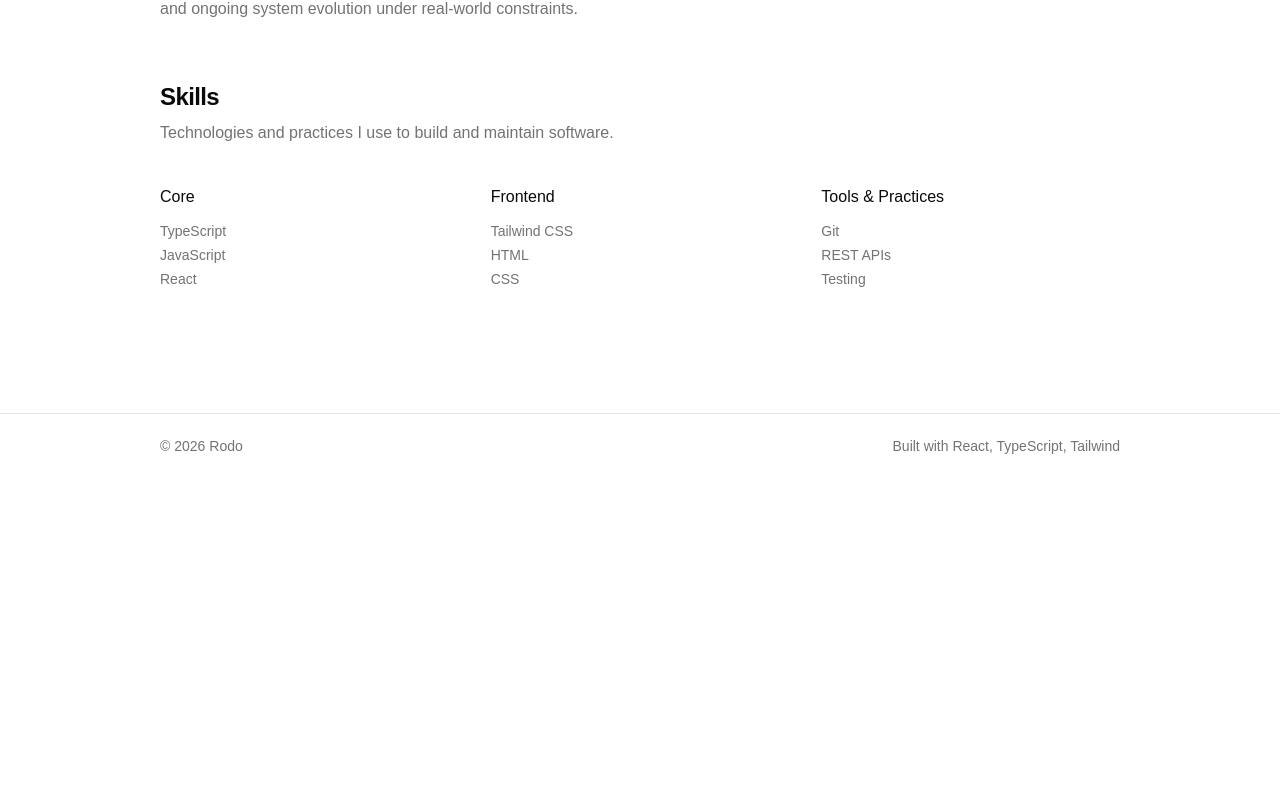
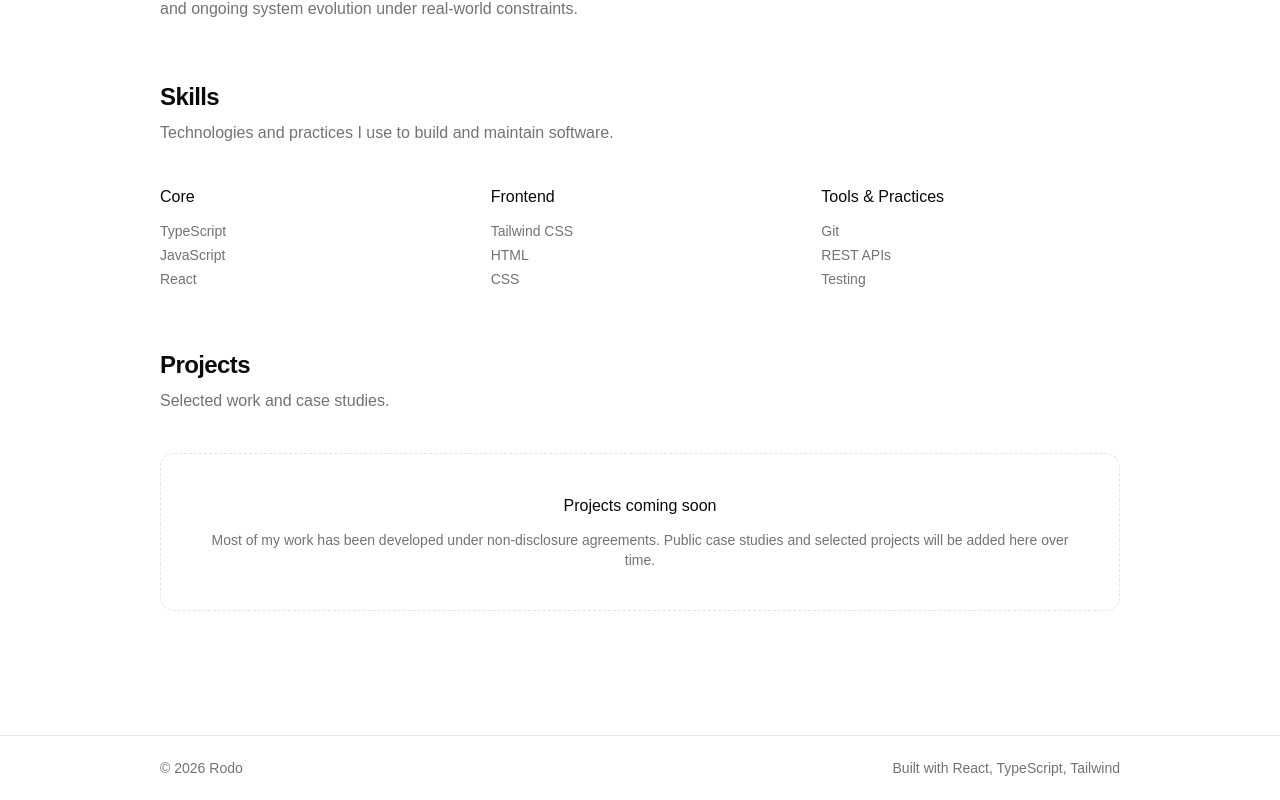
Before and after one commit to rodolinares/portfolio, a React app: page / in a window 1280 px wide. Shown: the part 1076-1876 px from the top of the page. Before the commit the page ends 1554 px from the top, so only its background shows below. Built offline with nearby package versions, Linux system fonts and the light colour scheme; the HTML template or start-up script is replaced by a standard one.

Commit message:
feat: implement Projects section

```diff
--- /dev/null
+++ b/src/components/sections/project-card.tsx
@@ -0,0 +1,42 @@
+import type { Project } from '@/types/project'
+import { Button } from '@/components/ui/button'
+
+type ProjectCardProps = {
+  project: Project
+}
+
+export function ProjectCard({ project }: ProjectCardProps) {
+  return (
+    <div className="rounded-xl border p-6 space-y-4">
+      <h3 className="font-medium">{project.title}</h3>
+
+      <p className="text-sm text-muted-foreground">{project.description}</p>
+
+      <div className="flex flex-wrap gap-2">
+        {project.tags.map(tag => (
+          <span key={tag} className="text-xs px-2 py-1 rounded-md bg-muted">
+            {tag}
+          </span>
+        ))}
+      </div>
+
+      <div className="flex gap-3 pt-2">
+        {project.link && (
+          <Button size="sm">
+            <a href={project.link} target="_blank">
+              Live
+            </a>
+          </Button>
+        )}
+
+        {project.repo && (
+          <Button size="sm" variant="outline">
+            <a href={project.repo} target="_blank">
+              Code
+            </a>
+          </Button>
+        )}
+      </div>
+    </div>
+  )
+}
--- /dev/null
+++ b/src/components/sections/projects-empty.tsx
@@ -0,0 +1,11 @@
+export function ProjectsEmpty() {
+  return (
+    <div className="rounded-xl border border-dashed p-10 text-center space-y-3">
+      <h3 className="font-medium">Projects coming soon</h3>
+      <p className="text-sm text-muted-foreground">
+        Most of my work has been developed under non-disclosure agreements. Public case studies and
+        selected projects will be added here over time.
+      </p>
+    </div>
+  )
+}
--- /dev/null
+++ b/src/components/sections/projects.tsx
@@ -0,0 +1,29 @@
+import { Section } from '@/components/shared/section'
+import { SectionHeader } from '@/components/shared/section-header'
+import { projects } from '@/data/projects'
+import { ProjectCard } from './project-card'
+import { ProjectsEmpty } from './projects-empty'
+
+type ProjectsProps = {
+  className?: string
+}
+
+export function Projects({ className }: ProjectsProps) {
+  return (
+    <Section className={className || 'pb-15'}>
+      <div className="space-y-10">
+        <SectionHeader title="Projects" description="Selected work and case studies." />
+
+        {projects.length === 0 ? (
+          <ProjectsEmpty />
+        ) : (
+          <div className="grid gap-6 sm:grid-cols-2">
+            {projects.map(project => (
+              <ProjectCard key={project.id} project={project} />
+            ))}
+          </div>
+        )}
+      </div>
+    </Section>
+  )
+}
--- /dev/null
+++ b/src/data/projects.ts
@@ -0,0 +1,3 @@
+import type { Project } from '@/types/project'
+
+export const projects: Project[] = []
--- a/src/pages/home.tsx
+++ b/src/pages/home.tsx
@@ -2,6 +2,7 @@ import { Hero } from '@/components/sections/hero'
 import { ProfessionalSummary } from '@/components/sections/summary'
 import { Experience } from '@/components/sections/experience'
 import { Skills } from '@/components/sections/skills'
+import { Projects } from '@/components/sections/projects'
 
 export function HomePage() {
   return (
@@ -10,6 +11,7 @@ export function HomePage() {
       <ProfessionalSummary />
       <Experience />
       <Skills />
+      <Projects />
     </>
   )
 }
--- a/src/pages/projects.tsx
+++ b/src/pages/projects.tsx
@@ -1,9 +1,5 @@
-import { Section } from '@/components/shared/section'
+import { Projects } from '@/components/sections/projects'
 
 export function ProjectsPage() {
-  return (
-    <Section>
-      <h1 className="text-2xl font-semibold">Projects</h1>
-    </Section>
-  )
+  return <Projects className="py-16" />
 }
--- /dev/null
+++ b/src/types/project.ts
@@ -0,0 +1,8 @@
+export type Project = {
+  id: string
+  title: string
+  description: string
+  tags: string[]
+  link?: string
+  repo?: string
+}
```
